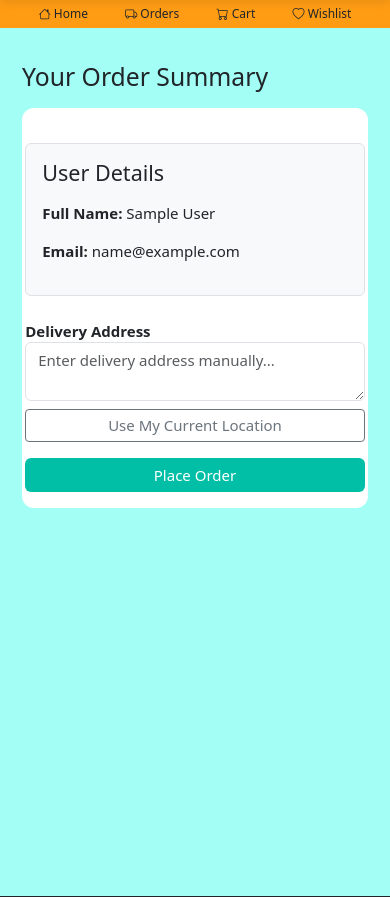
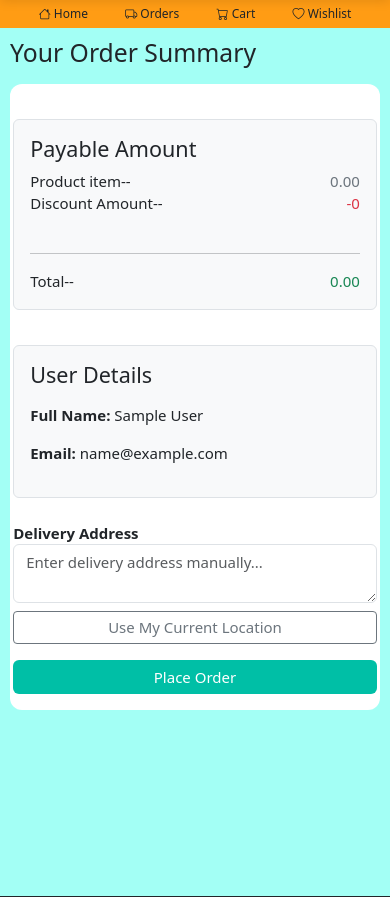
Before and after one commit to Subhammodak69/show_me, a Django app: page /order/create/ in a window 390 px wide. Shown: the part 66-963 px from the top of the page. Run offline with Django 5.2, Linux system fonts and the light colour scheme; the visitor is signed in with stand-in values (Sample User, id 1); data that the repository does not hold is empty; some libraries are stand-ins or nearby versions.

Commit message:
perfect mobile ui

```diff
--- a/E_COMERCE/services/cart_service.py
+++ b/E_COMERCE/services/cart_service.py
@@ -31,7 +31,6 @@ def get_cart_details(user):
     return cart_items_data
 
 def get_discount_by_id(item_id):
-    print(item_id.product)
     discount = Offer.objects.filter(product = item_id.product, is_active = True).first()
     discount_amount = 0
     if discount:
@@ -188,7 +187,8 @@ def get_user_cart_items(user_id):
             'available_colors': [
                 {'value': c.value, 'name': c.name}
                 for c in Color
-            ]
+            ],
+            'discount':get_discount_by_id(item.product_item)
         })
 
     return result
--- a/E_COMERCE/templates/enduser/order_summary.html
+++ b/E_COMERCE/templates/enduser/order_summary.html
@@ -4,7 +4,7 @@
 {% block title %}Cart | Show_me{% endblock %}
 
 {% block content %}
-<div class="container-fluid px-md-5 pt-4" style="height: 100%; margin-bottom: 20px;">
+<div class="container-fluid" style="height: 100%;padding:0px !important; margin-bottom: 20px;">
   <h2 class="mb-3">Your Order Summary</h2>
 
   <form id="order-form" class="d-flex flex-column flex-md-row justify-content-between align-items-stretch gap-4" style="background: white; border-radius: 12px; padding: 1.5rem 0.5rem;">
@@ -53,6 +53,24 @@
         </div>
       {% endfor %}
     </div>
+
+    <div class="border rounded p-3 mb-3 bg-light">
+        <h4>Payable Amount</h4>
+        <div class="d-flex align-items-center w-100 justify-content-between">
+          <div>Product item-- </div>
+          <div class="text-secondary">{{price|floatformat:2}}</div>
+        </div>
+        <div class="d-flex align-items-center w-100 justify-content-between">
+          <div>Discount Amount-- </div>
+          <div class="text-danger">-{{discount}}</div>
+        </div>
+        <br>
+        <hr>
+        <div class="d-flex align-items-center w-100 justify-content-between">
+          <div>Total-- </div>
+          <div class="text-success">{{total|floatformat:2}}</div>
+        </div>
+      </div>
 
     <!-- User + Address Info -->
     <div class="w-100 w-md-50 d-flex flex-column justify-content-between mt-0">
--- a/E_COMERCE/templates/enduser/order_summary_singly.html
+++ b/E_COMERCE/templates/enduser/order_summary_singly.html
@@ -55,7 +55,7 @@
         <h4>Payable Amount</h4>
         <div class="d-flex align-items-center w-100 justify-content-between">
           <div>Product item-- </div>
-          <div class="text-secondary">{{product_item.price}}</div>
+          <div class="text-secondary">{{product_item.price|floatformat:2}}</div>
         </div>
         <div class="d-flex align-items-center w-100 justify-content-between">
           <div>Discount Amount-- </div>
@@ -65,7 +65,7 @@
         <hr>
         <div class="d-flex align-items-center w-100 justify-content-between">
           <div>Total-- </div>
-          <div class="text-success">{{product_item.total}}</div>
+          <div class="text-success">{{product_item.total|floatformat:2}}</div>
         </div>
       </div>
     </div>
--- a/E_COMERCE/views/order_view.py
+++ b/E_COMERCE/views/order_view.py
@@ -22,15 +22,18 @@
     def get(self, request):
         user = request.user
         cart_items = cart_service.get_user_cart_items(user.id)
-        total_price = sum(item['total_price'] for item in cart_items)
-        savings = cart_service.calculate_total_savings(user.id)
+        price = sum(item['total_price'] for item in cart_items)
+        total_discount = sum((item.get('discount') or 0) for item in cart_items) # NEW LINE
+        total = price-total_discount
 
         return render(request, 'enduser/order_summary.html', {
             'cart_items': cart_items,
-            'price': total_price,
-            'savings': savings,
-            'user': user
+            'price': price,
+            'discount': total_discount,  # UPDATED KEY
+            'user': user,
+            'total':total,
         })
+
 
     def post(self, request):
         address = request.POST.get("address")
```
Also changed, not shown: E_COMERCE/templates/enduser/cart.html (+4 -4 lines).
